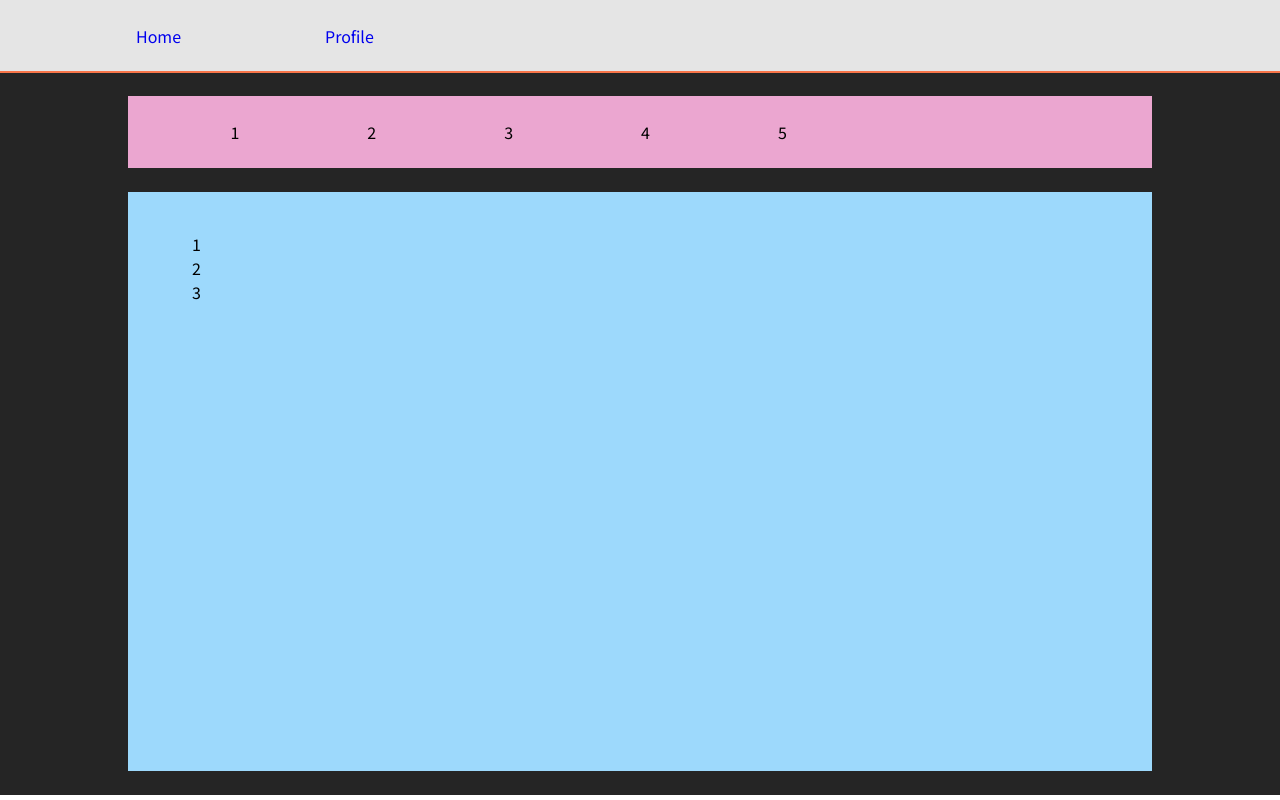
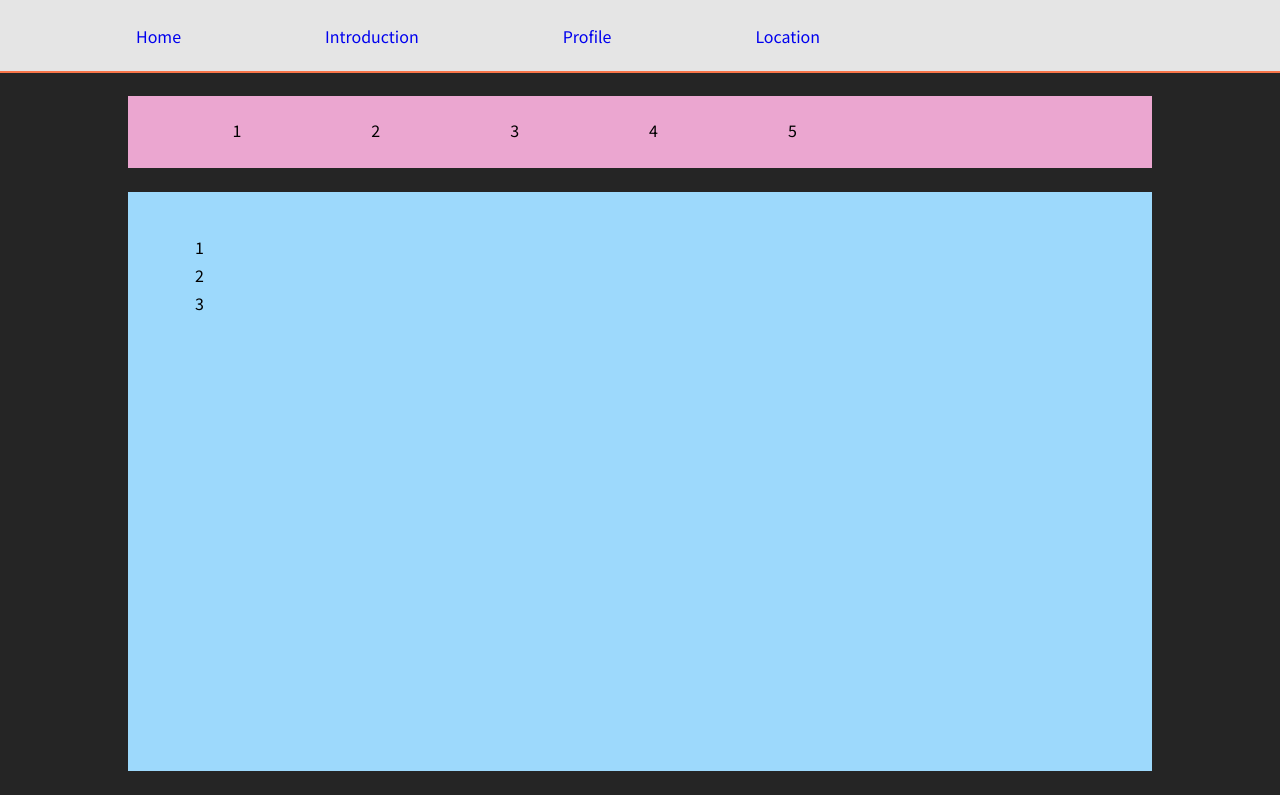
Before and after one commit to FX-KNUT/faWeb, a React (Create React App) app: page /#/profile in a window 1280 px wide. Built offline with nearby package versions, Linux system fonts and the light colour scheme.

Commit message:
20210530 final

```diff
--- a/src/components/App.css
+++ b/src/components/App.css
@@ -85,7 +85,6 @@ header nav p {
 
 main {
   height: calc(100vh - 4.8rem);
-  background: #FFCDD2;
   overflow: auto;
 }
 
@@ -94,6 +93,7 @@ main {
   height: 100%;
   padding: 0 10vw;
   float: left;
+  background: #FFCDD2;
 }
 
 .main-home-header {
@@ -121,6 +121,12 @@ pre {
   font-family: inherit;
 }
 
+.main-introduction {
+  width: 100%;
+  height: 100%;
+  background: rgb(133, 114, 168);
+}
+
 .main-profile-wrapper {
   width: 100%;
   height: 100%;
@@ -130,10 +136,12 @@ pre {
 }
 
 .main-profile-header {
+  position: relative;
   height: 10%;
   background: rgb(235, 166, 208);
   padding: 3vh 3vw;
   margin: 3vh 0;
+  line-height: 100%;
 }
 
 .main-profile-header td {
@@ -145,3 +153,9 @@ pre {
   background: #9dd9fc;
   padding: 5vh 5vw;
 }
+
+.main-location {
+  width: 100%;
+  height: 100%;
+  background: rgb(143, 214, 224);
+}
--- a/src/components/Header.js
+++ b/src/components/Header.js
@@ -8,7 +8,13 @@ const Header = () => {
             <a href=".">Home</a>
           </li>
           <li>
-            <a href="#/Profile">Profile</a>
+            <a href="#/introduction">Introduction</a>
+          </li>
+          <li>
+            <a href="#/profile">Profile</a>
+          </li>
+          <li>
+            <a href="#/location">Location</a>
           </li>
         </ul>
       </span>
--- a/src/components/Home.js
+++ b/src/components/Home.js
@@ -1,7 +1,7 @@
 const Home = () => {
   return (
-    <div class="main-home-wrapper">
-      <div class="main-home-header">
+    <div className="main-home-wrapper">
+      <div className="main-home-header">
         <pre>
           <h2>안녕하십니까!</h2>
           <h3>한국교통대학교 소프트웨어학과</h3>
@@ -9,7 +9,7 @@ const Home = () => {
           <h2>f(x)입니다.</h2>
         </pre>
       </div>
-      <div class="main-home-content">
+      <div className="main-home-content">
         <pre>
           <h2>하루를 잘 보내고 계신가요?</h2>
           <h3>날씨가 많이 더워지고 있습니다.</h3>
--- /dev/null
+++ b/src/components/Introduction.js
@@ -0,0 +1,9 @@
+const Introduction = () => {
+  return (
+    <div className="main-introduction">
+      <div></div>
+    </div>
+  );
+};
+
+export default Introduction;
--- /dev/null
+++ b/src/components/Location.js
@@ -0,0 +1,9 @@
+const Location = () => {
+  return (
+    <div className="main-location">
+      <div></div>
+    </div>
+  );
+};
+
+export default Location;
--- a/src/components/Profile.js
+++ b/src/components/Profile.js
@@ -1,7 +1,8 @@
 const Profile = () => {
   return (
-    <div class="main-profile-wrapper">
-      <div class="main-profile-header">
+    <div className="main-profile-wrapper">
+      <div className="main-profile-header">
+        <table>
           <tbody>
             <tr>
               <td>1</td>
@@ -11,11 +12,26 @@ const Profile = () => {
               <td>5</td>
             </tr>
           </tbody>
+        </table>
       </div>
-      <div class="main-profile-content">
-        <thead class="main-profile-content-thead">1</thead>
-        <tbody class="main-profile-content-tbody">2</tbody>
-        <tfoot class="main-profile-content-tfoot">3</tfoot>
+      <div className="main-profile-content">
+        <table>
+          <thead className="main-profile-content-thead">
+            <tr>
+              <td>1</td>
+            </tr>
+          </thead>
+          <tbody className="main-profile-content-tbody">
+            <tr>
+              <td>2</td>
+            </tr>
+          </tbody>
+          <tfoot className="main-profile-content-tfoot">
+            <tr>
+              <td>3</td>
+            </tr>
+          </tfoot>
+        </table>
       </div>
     </div>
   );
--- a/src/components/Router.js
+++ b/src/components/Router.js
@@ -1,6 +1,8 @@
 import { HashRouter as Router, Route } from 'react-router-dom';
 import Home from './Home.js';
 import Profile from './Profile.js';
+import Introduction from './Introduction.js';
+import Location from './Location.js';
 
 const AppRouter = () => {
   return (
@@ -8,8 +10,14 @@ const AppRouter = () => {
       <Route exact path="/">
         <Home />
       </Route>
+      <Route exact path="/introduction">
+        <Introduction />
+      </Route>
       <Route exact path="/profile">
         <Profile />
+      </Route>
+      <Route exact path="/location">
+        <Location />
       </Route>
     </Router>
   );
```
Lines whose indentation alone changed are shown as unchanged.
